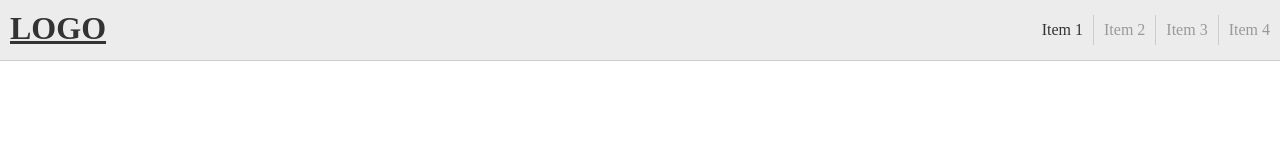
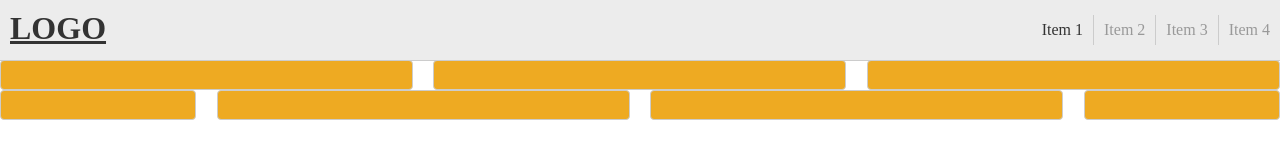
Before and after one commit to douglasbastos/zero-layout, a plain HTML site: page index.html in a window 1280 px wide. Drawn offline with Linux system fonts and the light colour scheme.

Commit message:
Adiciona cor dentro das div column somente para visualização na template

```diff
--- a/css/grid.css
+++ b/css/grid.css
@@ -2,7 +2,6 @@
 .column{
   box-sizing: border-box;
 }
-
 .row::before,
 .row:after{
   content: " ";
@@ -51,6 +50,9 @@
 .column-12 {
   width: 100%;
 }
+.content{
+  padding-top: 60px;
+}
 @media only screen and (max-width: 550px) {
   .column-1,
   .column-2,
@@ -71,3 +73,12 @@
     margin-left: 0;
   }
 }
+.column {
+    background: #ea2;
+    border: 1px solid #ccc;
+    border-radius: 4px;
+    color: #edf;
+    padding: 5px;
+    min-height: 30px;
+    text-align: center;
+}
```
